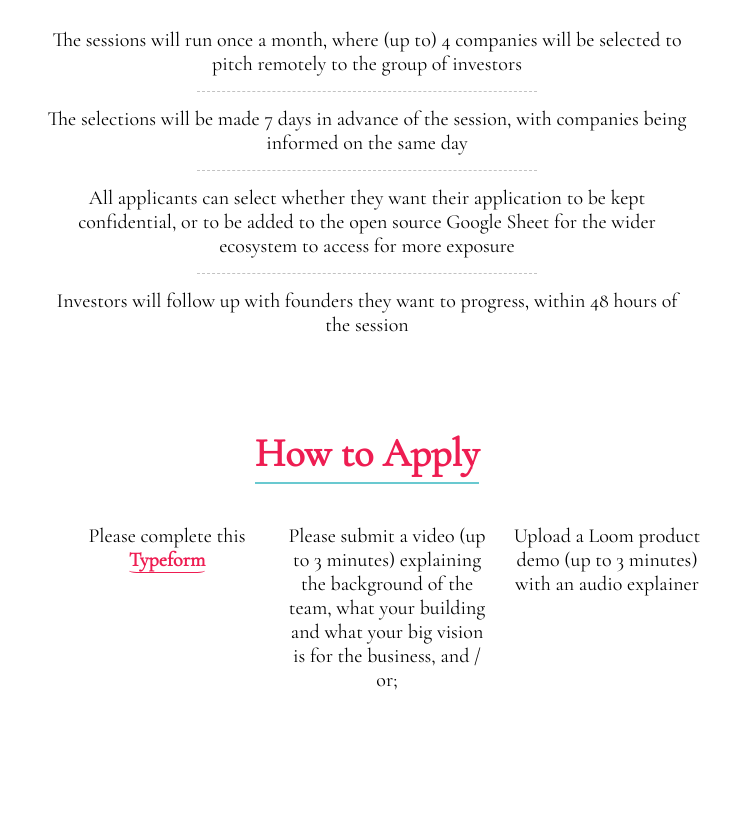
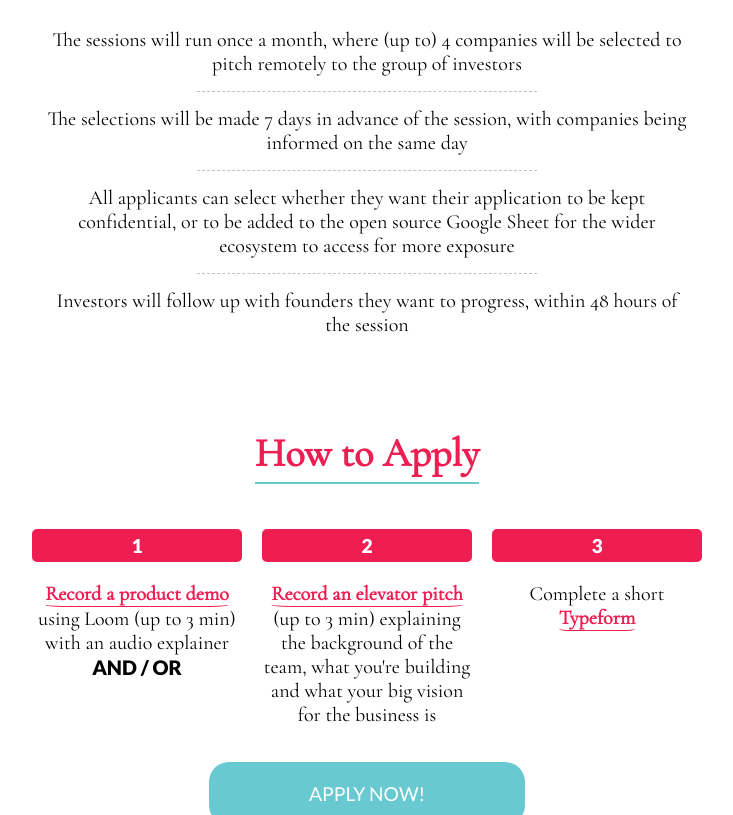
Before and after one commit to nicoalbanese/first-round, a website: page zoom.html in a window 1280 px wide. Shown: the part 1985-2800 px from the top of the page, without its empty margins (273-1006 px from the left). Before the commit the page ends 2757 px from the top, so only its background shows below. Drawn offline with nearby package versions, Linux system fonts and the light colour scheme.

Commit message:
i think its done

```diff
--- a/style.css
+++ b/style.css
@@ -186,11 +186,11 @@ li {
   color: inherit;
 }
 
-.typeform-link:hover {
+/* .typeform-link:hover {
   color: var(--secondary-color);
   border-bottom: solid 1px var(--secondary-color);
   cursor: pointer;
-}
+} */
 
 .the-fund-logo {
   border-radius: 5px;
@@ -234,6 +234,7 @@ li {
   /* text-align: left; */
   display: grid;
   grid-template-columns: repeat(auto-fit, minmax(220px, 1fr));
+  padding: 5px;
 }
 
 .list-item-number {
@@ -256,3 +257,37 @@ li {
   padding: 10px;
   flex-direction: column;
 }
+
+.apply-now-button {
+  padding: 20px 100px;
+  font-size: 1.2rem;
+  color: white;
+  background-color: var(--secondary-color);
+  border-radius: 20px;
+  text-transform: uppercase;
+  font-family: "Lato", sans-serif;
+  font-weight: 500;
+  /* max-width: 400px; */
+}
+
+.apply-now-button:hover {
+  background-color: #9edadf;
+  cursor: pointer;
+}
+
+.application-area {
+  display: flex;
+  flex-direction: column;
+  align-items: center;
+}
+
+.and-or {
+  text-transform: uppercase;
+  font-family: "Lato", sans-serif;
+  font-weight: bold;
+}
+
+.apply-button-link,
+.apply-button-link:active {
+  text-decoration: none;
+}
--- a/zoom.html
+++ b/zoom.html
@@ -12,14 +12,19 @@
         <div class="main">
           <div class="header-top">
             <!-- <img src="./assets/peole.svg" alt="" srcset="" width="200px" /> -->
-            <!-- <h1 class="main-heading">The Debut Sessions</h1> -->
             <img
               src="./assets/zoom-logo-two.png"
               alt=""
               srcset=""
               width="100%"
             />
-            <!-- <img src="./assets/icons/call.svg" alt="" srcset="" width="250px" /> -->
+            <!-- <h1 class="main-heading">The Debut Sessions</h1> -->
+            <!-- <img
+              src="./assets/icons/debut-sessions-logo.png"
+              alt=""
+              srcset=""
+              width="250px"
+            /> -->
             <h2 class="headline">
               For UK pre-Seed Startups raising their 1st round
             </h2>
@@ -32,10 +37,10 @@
               study or sofa.
             </p>
           </div>
-          <div class="text-middle">
+          <div class="text-middle" id="investor-info">
             <div class="investor-section">
               <div class="section-header">
-                <h2>Investors</h2>
+                <h2>The Investors</h2>
               </div>
               <ul class="investor-list">
                 <li class="investor-item" id="kieran">
@@ -212,7 +217,7 @@
                   <img
                     src="./assets/Website-Investor-Logos/mahr-logo.png"
                     alt=""
-                    width="40px"
+                    width="100px"
                     class="the-fund-logo"
                   />
                   <img
@@ -239,7 +244,7 @@
               </ul>
             </div>
           </div>
-          <div class="text-bottom separator">
+          <div class="text-bottom separator" id="criteria-info">
             <div class="section-header">
               <h1>The Criteria</h1>
               <div class="underline-fancy"></div>
@@ -266,7 +271,7 @@
               </li>
             </ul>
           </div>
-          <div class="text-bottom separator">
+          <div class="text-bottom separator" id="format-info">
             <div class="section-header">
               <h1>The Format</h1>
             </div>
@@ -294,24 +299,40 @@
               </li>
             </ul>
           </div>
-          <div class="text-bottom separator">
-            <div class="section-header">
+          <div
+            class="text-bottom separator application-area"
+            id="application-info"
+          >
+            <div class="section-header application-area">
               <h1>How to Apply</h1>
             </div>
-            <ol class="apply-list">
+            <ul class="apply-list">
               <li class="apply-list-item">
-                Please complete this <span class="typeform-link">Typeform</span>
+                <div class="list-item-number">1</div>
+                <span class="typeform-link">Record a product demo</span>
+                using Loom (up to 3 min) with an audio explainer
+                <span class="and-or">and / or</span>
               </li>
               <li class="apply-list-item">
-                Please submit a video (up to 3 minutes) explaining the
-                background of the team, what your building and what your big
-                vision is for the business, and / or;
+                <div class="list-item-number">2</div>
+                <span class="typeform-link">Record an elevator pitch</span> (up
+                to 3 min) explaining the background of the team, what you're
+                building and what your big vision for the business is
               </li>
               <li class="apply-list-item">
-                Upload a Loom product demo (up to 3 minutes) with an audio
-                explainer
+                <div class="list-item-number">3</div>
+                Complete a short
+                <span class="typeform-link">Typeform</span>
               </li>
-            </ol>
+            </ul>
+            <a
+              href="https://nico324.typeform.com/to/l5WKua"
+              class="apply-button-link"
+            >
+              <div class="apply-now-button">
+                Apply Now!
+              </div>
+            </a>
           </div>
         </div>
       </div>
```
Also changed, not shown: index.html (+21 -13 lines).
